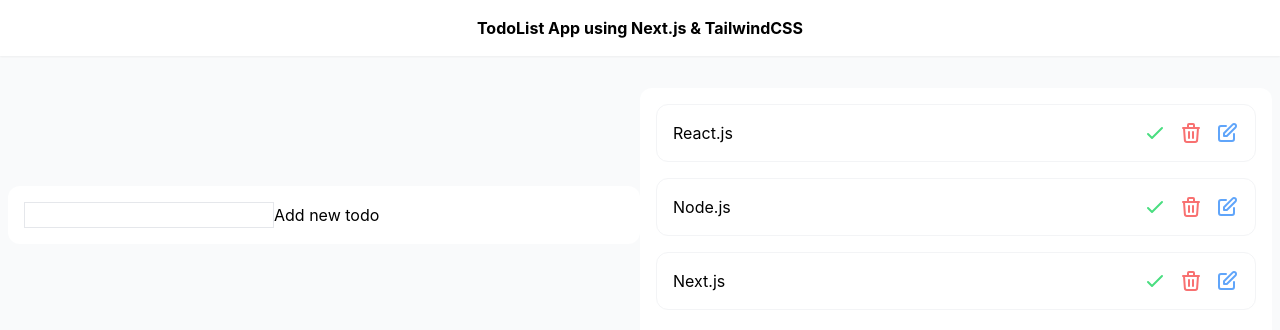
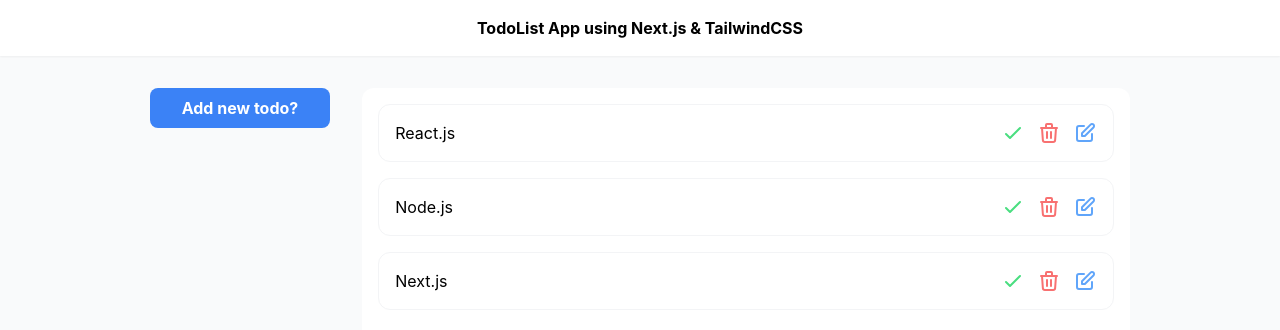
Before and after one commit to sahebmohammadi/next-course, a Next.js app: page / in a window 1280 px wide. Shown: the top 330 px of the page. Built offline with nearby package versions, Linux system fonts and the light colour scheme.

Commit message:
fix app styles

```diff
--- a/components/todos/AddNewTodo.js
+++ b/components/todos/AddNewTodo.js
@@ -1,20 +1,71 @@
 import { useState } from "react";
 
 const TodoForm = ({ onAdd }) => {
-  const [value, setValue] = useState("");
+  const [formData, setFormData] = useState({ title: "", description: "" });
+  const [isShow, setIsShow] = useState(false);
 
+  const changeHandler = (e) => {
+    setFormData({ ...formData, [e.target.name]: e.target.value });
+  };
+
+  if (!isShow) {
+    return (
+      <div className="">
+        <button
+          onClick={() => setIsShow(true)}
+          className="w-full py-2 px-8 font-bold bg-blue-500 text-white rounded-lg hover:bg-blue-600 transition-all duration-300 ease-in-out"
+        >
+          Add new todo?
+        </button>
+      </div>
+    );
+  }
   return (
     <form
-      className="w-full max-w-screen-md bg-white p-2 md:p-4 rounded-xl"
-      onSubmit={(e) => onAdd(e, value)}
+      className="w-full max-w-md bg-white p-2 md:p-4 rounded-xl"
+      onSubmit={(e) => onAdd(e, formData)}
     >
-      <input
-        className="border"
-        type="text"
-        value={value}
-        onChange={(e) => setValue(e.target.value)}
-      />
-      <button type="submit">Add new todo</button>
+      <div className="mb-4">
+        <label className="text-gray-600 mb-1 block" htmlFor="todo-title">
+          Title
+        </label>
+        <input
+          name="title"
+          placeholder="todo title ..."
+          id="todo-title"
+          className="border px-3 py-2 rounded-lg outline-none focus:ring-2 focus:ring-blue-400 focus:border-none w-full block transition duration-300 ease-out"
+          type="text"
+          value={formData.title}
+          onChange={changeHandler}
+        />
+      </div>
+      <div className="mb-8">
+        <label className="text-gray-600 mb-1 block" htmlFor="todo-description">
+          Description
+        </label>
+        <textarea
+          value={formData.description}
+          onChange={changeHandler}
+          name="description"
+          id="todo-description"
+          className="border px-3 py-2 rounded-lg outline-none focus:ring-2 focus:ring-blue-400 focus:border-none w-full block transition duration-300 ease-out"
+        ></textarea>
+      </div>
+      <div className="flex items-center gap-x-4">
+        <button
+          onClick={() => setIsShow(false)}
+          type="button"
+          className="w-full py-2 text-blue-500 border border-blue-500 rounded-lg  transition-all duration-300 ease-in-out"
+        >
+          Cancel
+        </button>
+        <button
+          type="submit"
+          className="w-full py-2 bg-blue-500 text-white rounded-lg hover:bg-blue-600 transition-all duration-300 ease-in-out"
+        >
+          Add new todo
+        </button>
+      </div>
     </form>
   );
 };
--- a/pages/index.js
+++ b/pages/index.js
@@ -28,7 +28,7 @@
       .catch((err) => console.log(err));
   };
 
-  const addTodo = (e, todo) => {
+  const addTodo = (e, formData) => {
     e.preventDefault();
     axios
       .post(`/api/todos/`, { todo })
@@ -48,7 +48,7 @@
         <h1 className="font-bold">TodoList App using Next.js & TailwindCSS</h1>
       </nav>
       <div className="container p-2 xl:max-w-screen-xl mx-auto">
-        <section className="flex items-center justify-center">
+        <section className="flex md:flex-row md:items-start md:justify-center gap-x-8 flex-col gap-y-8">
           {/* todoForm */}
           <TodoForm onAdd={addTodo} />
           {/* TodoList */}
```
